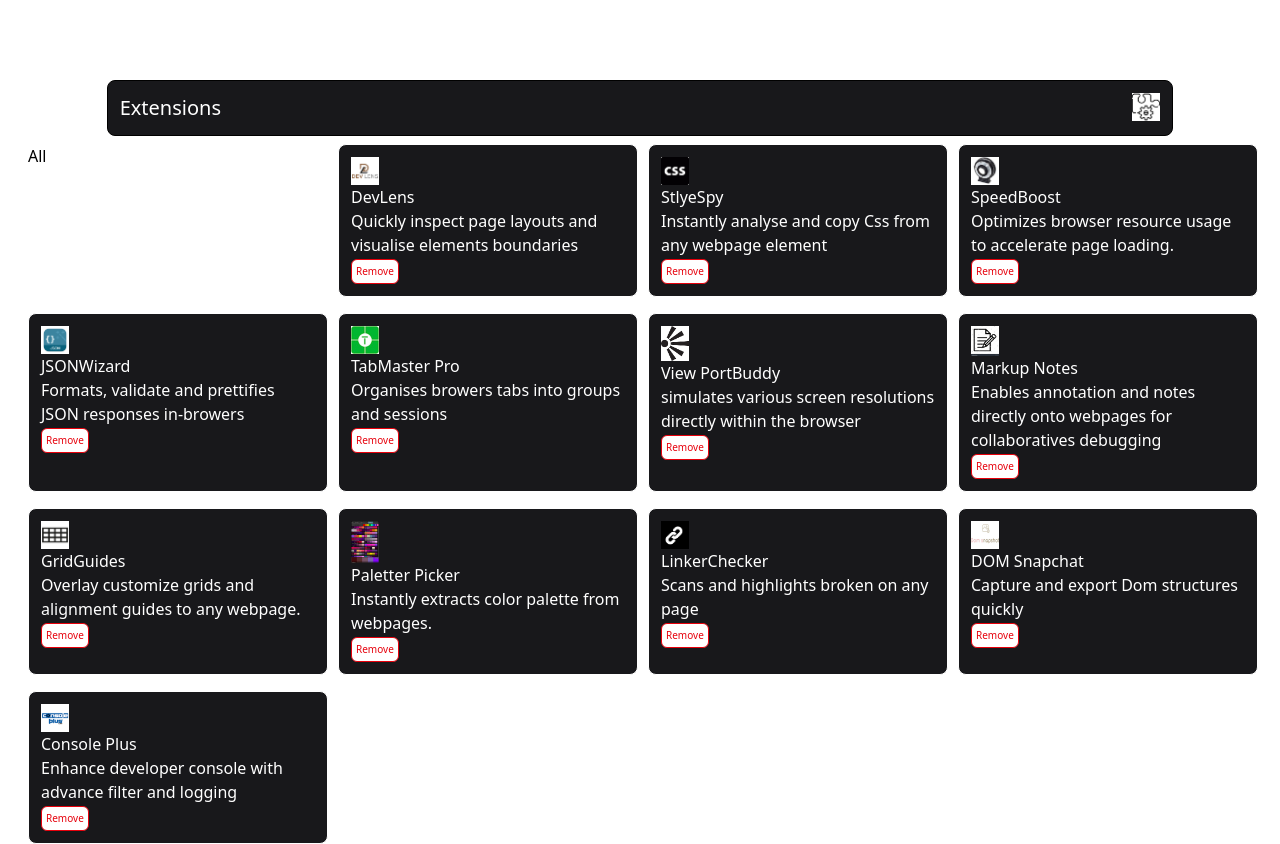
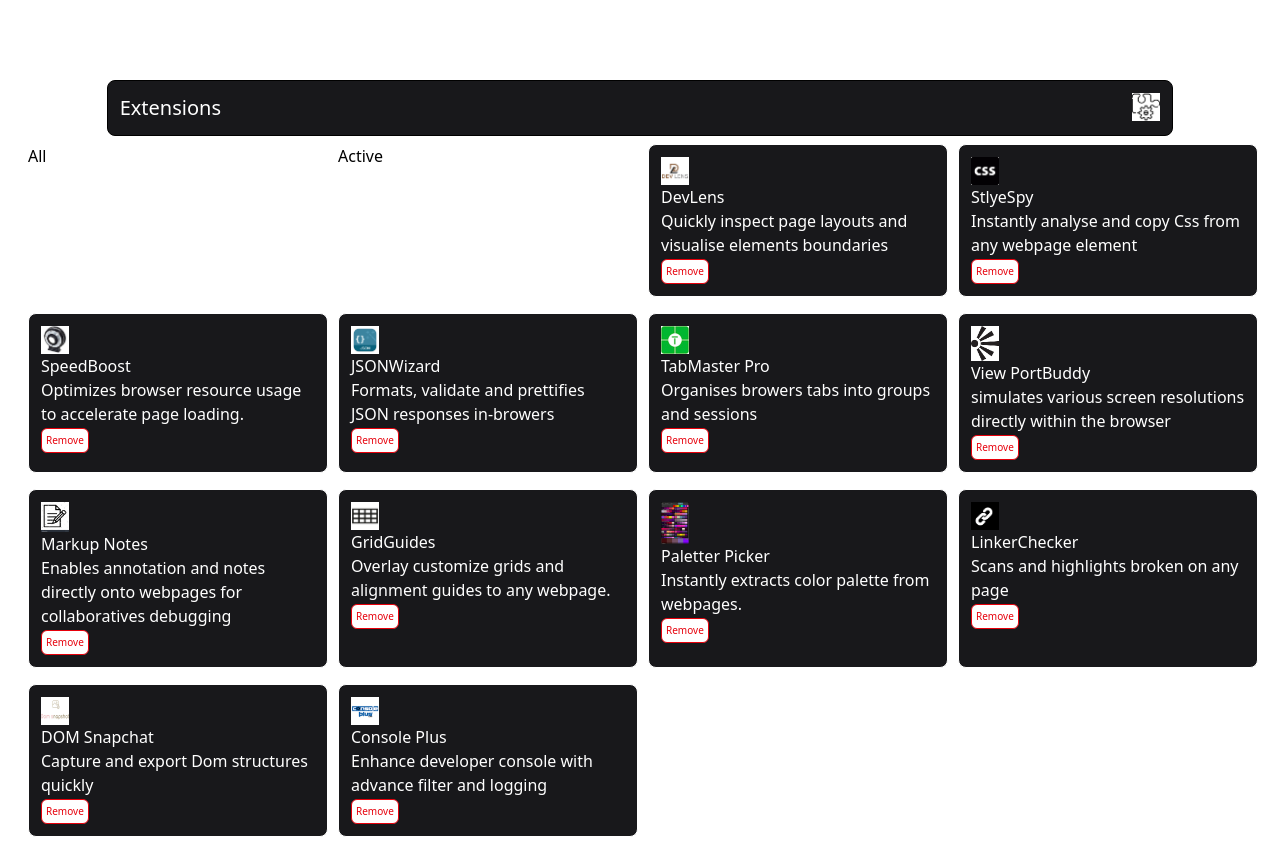
Before and after one commit to Blessing-bit-ui/Mydevlens, a React (Vite) app in the folder my-Devlens/: page / in a window 1280 px wide. Built offline with nearby package versions, Linux system fonts and the light colour scheme.

Commit message:
created the handle Active function and active button

```diff
--- a/my-Devlens/src/ExtensList.jsx
+++ b/my-Devlens/src/ExtensList.jsx
@@ -98,11 +98,16 @@ const ExtensionsList =[
       function handleAll(){
         setExtensionss(ExtensionsList)
       }
+      function handleActive(){
+        return ExtensionsList.status("active")
+        setExtensionss(activeList)
+      }
 
     return (
       <div class="flex items-center justify-center">
         <div class="flex flex-col md:grid md:grid-cols-4 gap-4 mt-2 md:mr-7 md:ml-7 md:w-full">
          <AllButtons handleAll={handleAll} />
+         <ActiveButton handleActive={handleActive} />
           {extensionss.map((ext, index) => (
             <div key={index} class="w-[300px] bg-zinc-900 p-3 text-white border rounded-lg">
                 <img src={ext.photoName}
@@ -129,3 +134,10 @@ function AllButtons({handleAll}){
         </div>
     )
 }
+function ActiveButton({handleActive}){
+  return(
+    <div>
+      <button onClick={handleActive}> Active</button>
+    </div>
+  )
+}
```
